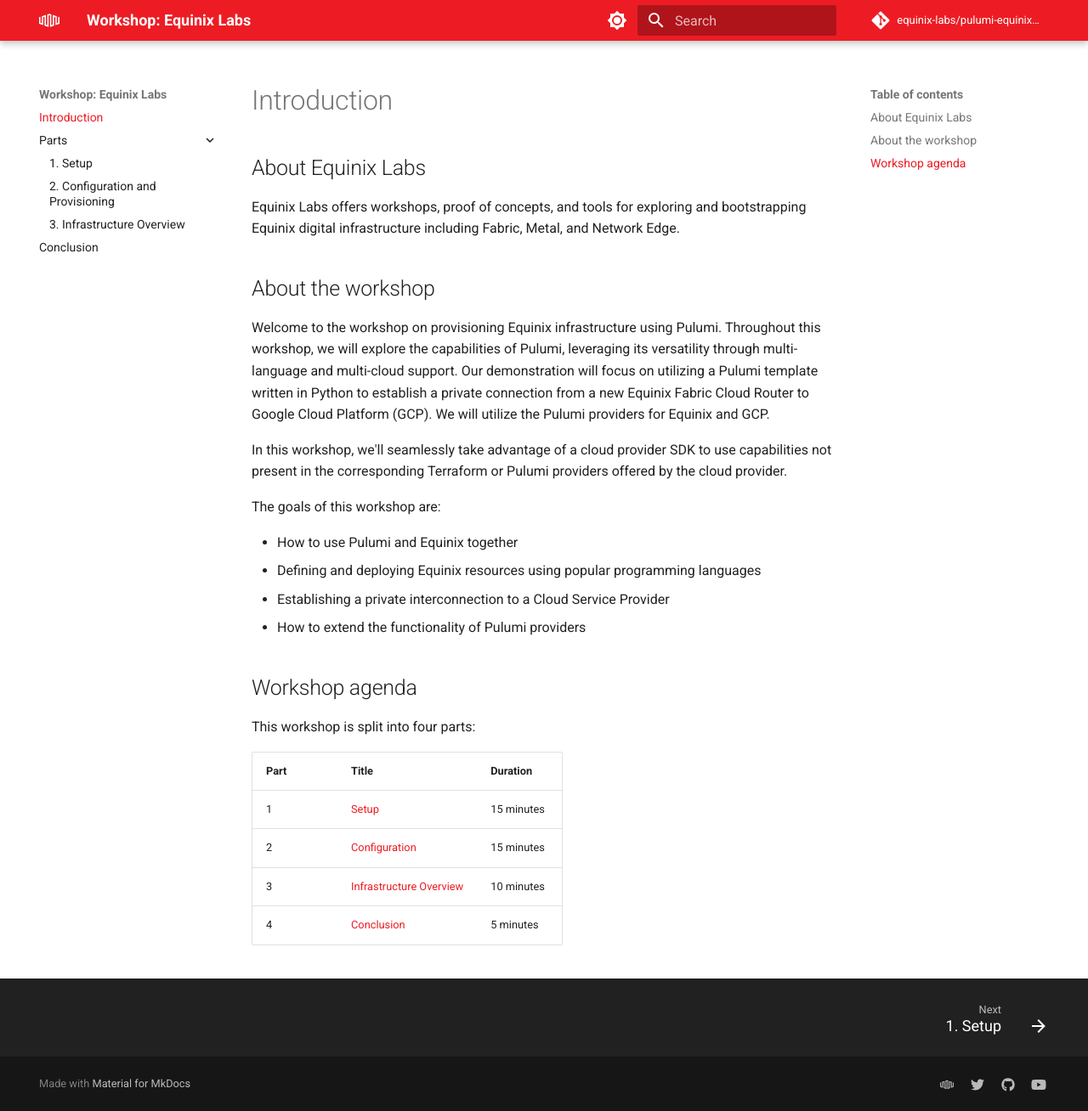
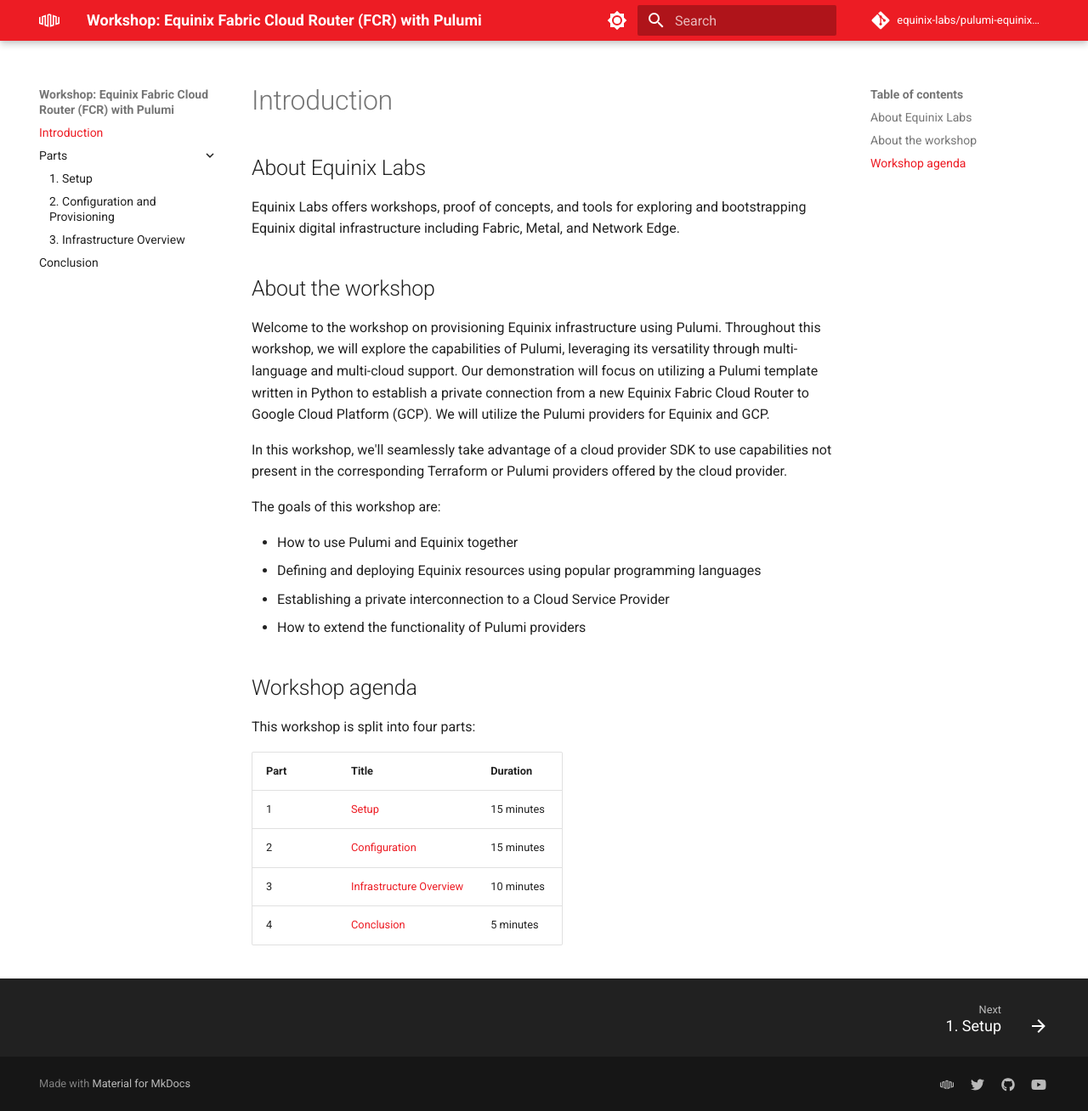
Before and after one commit to equinix-labs/pulumi-equinix-fabric-cloud-router-workshop, an MkDocs documentation site: the page built from docs/index.md, in a window 1280 px wide and 1308 px high. Shown: the whole window at 85% size. Built offline with MkDocs 1.6.1 and Material for MkDocs 9.7.7, drawn with Linux system fonts in a browser that asks for light colours; comment, search, counter and statistics services are not loaded.

Commit message:
docs: fix title of workshop

```diff
--- a/mkdocs.yml
+++ b/mkdocs.yml
@@ -1,4 +1,4 @@
-site_name: "Workshop: Equinix Labs"
+site_name: "Workshop: Equinix Fabric Cloud Router (FCR) with Pulumi"
 
 repo_url: https://github.com/equinix-labs/pulumi-equinix-fabric-cloud-router-workshop
 repo_name: equinix-labs/pulumi-equinix-fabric-cloud-router-workshop
```
